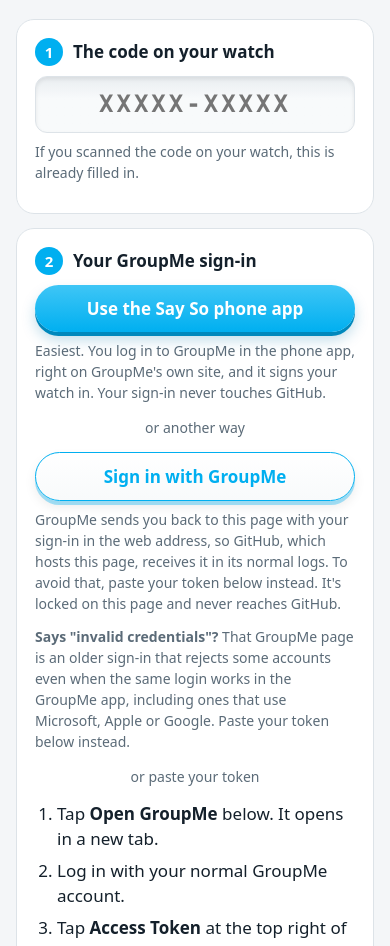
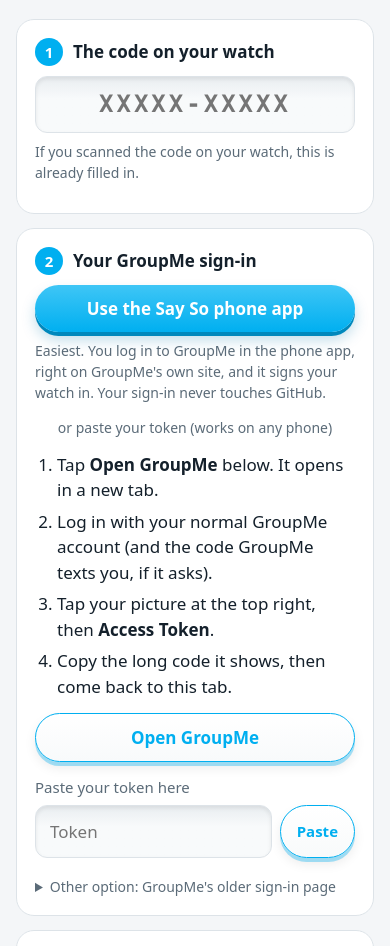
Before and after one commit to peterchabs/groupme-voice-android, a plain HTML site: page docs/index.html in a window 390 px wide. Shown: the part 119-1065 px from the top of the page. Drawn offline with Linux system fonts and the light colour scheme.

Commit message:
Sign-in page: put the phone app and token first, tuck away GroupMe's older sign-in

```diff
--- a/docs/index.html
+++ b/docs/index.html
@@ -132,32 +132,28 @@
           <a href="https://github.com/peterchabs/groupme-voice-android/releases/latest">download
           SaySo-phone.apk</a>, install it, then come back and tap the button again.
           Or use one of the ways below.</p>
-        <div class="or">or another way</div>
-      </div>
-      <div id="oauthBox" class="hidden">
-        <button id="oauth" class="wide ghost">Sign in with GroupMe</button>
-        <p class="hint">GroupMe sends you back to this page with your sign-in in the web
-          address, so GitHub, which hosts this page, receives it in its normal logs. To avoid that,
-          paste your token below instead. It's locked on this page and never reaches GitHub.</p>
-        <p class="hint"><b>Says "invalid credentials"?</b> That GroupMe page is an older sign-in
-          that rejects some accounts even when the same login works in the GroupMe app, including
-          ones that use Microsoft, Apple or Google. Paste your token below instead.</p>
-        <div class="or">or paste your token</div>
+        <div class="or">or paste your token (works on any phone)</div>
       </div>
       <ol>
         <li>Tap <b>Open GroupMe</b> below. It opens in a new tab.</li>
-        <li>Log in with your normal GroupMe account.</li>
-        <li>Tap <b>Access Token</b> at the top right of that page.
-          (Can't see it? In your browser menu, turn on <b>Desktop site</b>.)</li>
+        <li>Log in with your normal GroupMe account (and the code GroupMe texts you, if it asks).</li>
+        <li>Tap your picture at the top right, then <b>Access Token</b>.</li>
         <li>Copy the long code it shows, then come back to this tab.</li>
       </ol>
-      <a class="btn ghost wide" href="https://dev.groupme.com/" target="_blank" rel="noopener">Open GroupMe</a>
+      <a class="btn ghost wide" href="https://dev.groupme.com/account/access-token" target="_blank" rel="noopener">Open GroupMe</a>
       <div style="height:14px"></div>
       <label for="token">Paste your token here</label>
       <div class="row">
         <input id="token" type="password" autocomplete="off" autocapitalize="off" spellcheck="false" placeholder="Token">
         <button id="paste" class="ghost small" type="button">Paste</button>
       </div>
+      <details id="oauthBox" class="hidden" style="margin-top:18px">
+        <summary class="hint" style="cursor:pointer">Other option: GroupMe's older sign-in page</summary>
+        <p class="hint"><b>Often says "Invalid credential"</b> even when your login is right. If it
+          does, use one of the ways above. It also sends you back to this page with your sign-in in
+          the web address, so GitHub, which hosts this page, receives it in its normal logs.</p>
+        <button id="oauth" class="wide ghost" type="button">Use the older sign-in page</button>
+      </details>
     </section>
 
     <section class="card">
```
Also changed, not shown: 1 other file.
